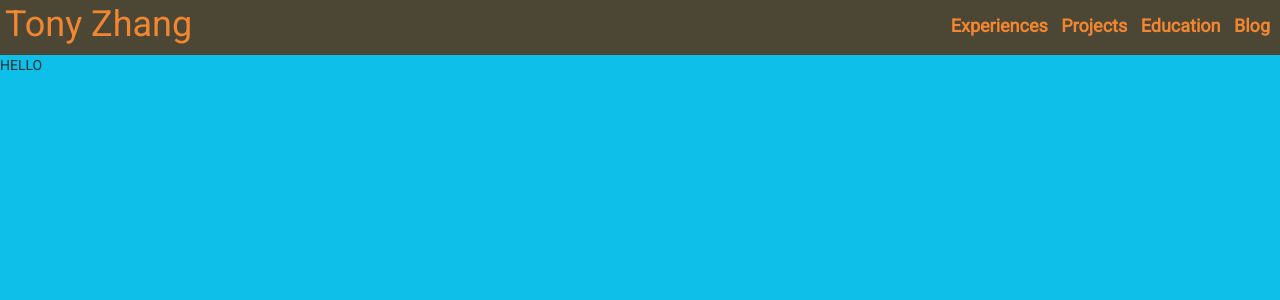
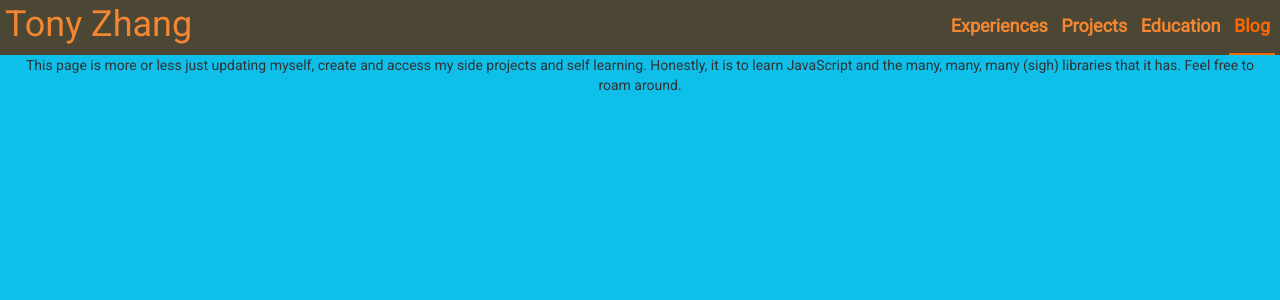
Before and after one commit to tzhang995/My-Personal-Website, a PHP site: page /blog.php in a window 1280 px wide. Shown: the top 300 px of the page. Run offline with PHP 8.4, Linux system fonts and the light colour scheme; data that the repository does not hold is empty; some libraries are stand-ins or nearby versions.

Commit message:
adding javascript

```diff
--- a/blog.php
+++ b/blog.php
@@ -1,4 +1,5 @@
 <!--NEED PHP HEADER-->
+<?php $currentPage = "Blog"; ?>
 <!DOCTYPE html>
 <html>
 	<head>
@@ -8,6 +9,11 @@
 	<body>
 		<?php include("header.php");?>
 		<!--Body paragraph-->
-		HELLO
+		<div id="inner" class="container-fluid">
+			<p class="text-center">
+				This page is more or less just updating myself, create and access my side projects and self learning. Honestly, it is to learn JavaScript and the many, many, many (sigh) libraries that it has. Feel free to roam around.
+			</p>
+		</div>
 	</body>
+	<?php include("script.php");?>
 </html>
--- /dev/null
+++ b/script.php
@@ -0,0 +1,4 @@
+<script src="https://ajax.googleapis.com/ajax/libs/jquery/1.12.4/jquery.min.js"></script>
+<script src="https://code.jquery.com/ui/1.12.0/jquery-ui.js"></script>
+<script src="js/jsPlumb-2.1.5.js"></script>
+<script src="js/jsPlumb-2.1.5-min.js"></script>
```
